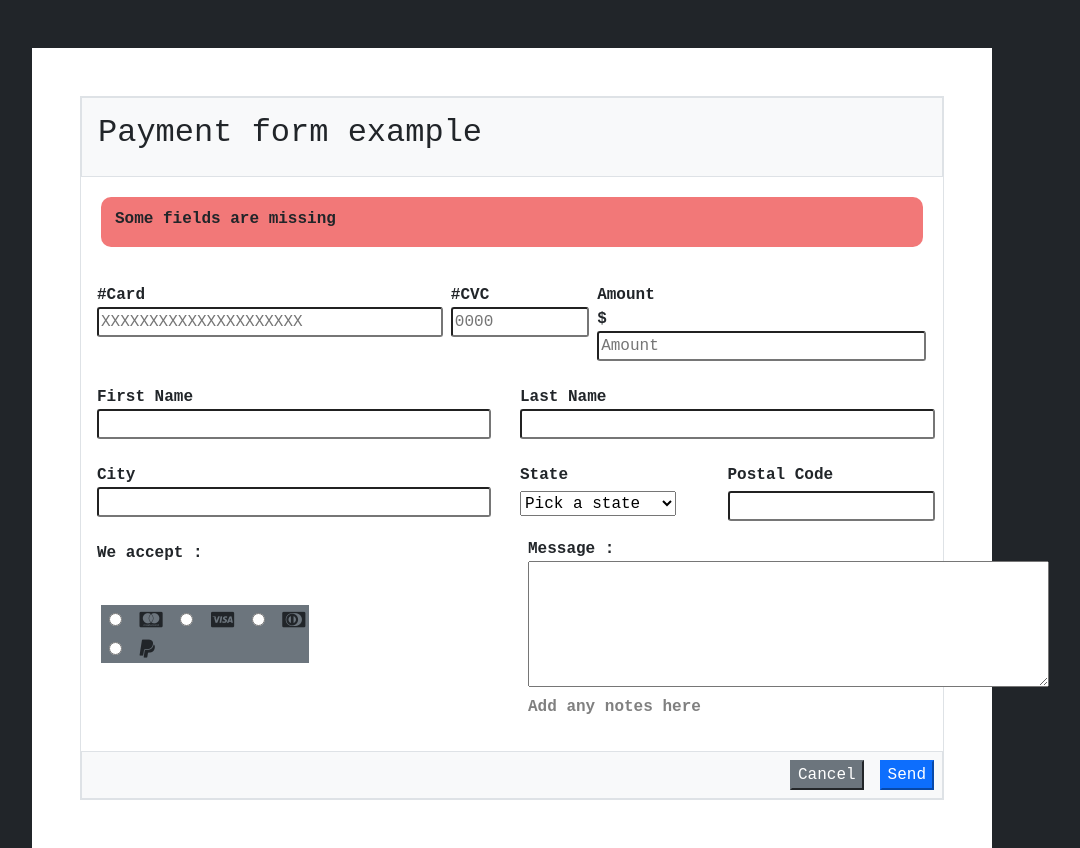
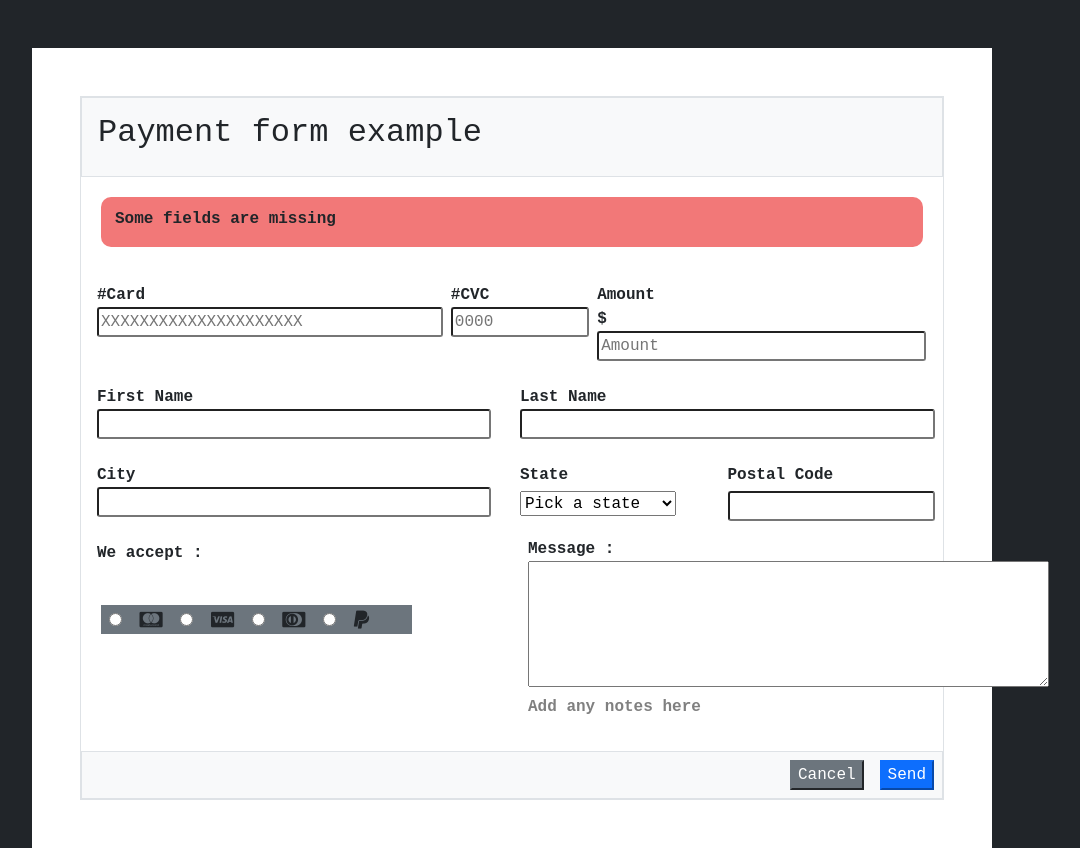
Before and after one commit to AdrianRios2527/HTML5FORM-AdrianRiosRuiz25, a plain HTML site: page index.html in a window 1280 px wide. Shown: the whole page, without its empty margins (128-1208 px from the left). Drawn offline with nearby package versions, Linux system fonts and the light colour scheme.

Commit message:
First commit

```diff
--- a/index.html
+++ b/index.html
@@ -49,7 +49,7 @@
                                 <input class="w-90 mb-4" type="text" name="Adress" id="input-adress" required />
                                 <br />
                                 <fieldset>We accept :</fieldset>
-                                <p class=" p bg-secondary w-50">
+                                <p class=" p bg-secondary w-75">
                                     <input class="m-2" type="radio" name="paymentmethods" value="mastercard" />
                                     <i class="fa fa-cc-mastercard"></i>
                                     <input class="m-2" type="radio" name="paymentmethods" value="mastercard" />
```
